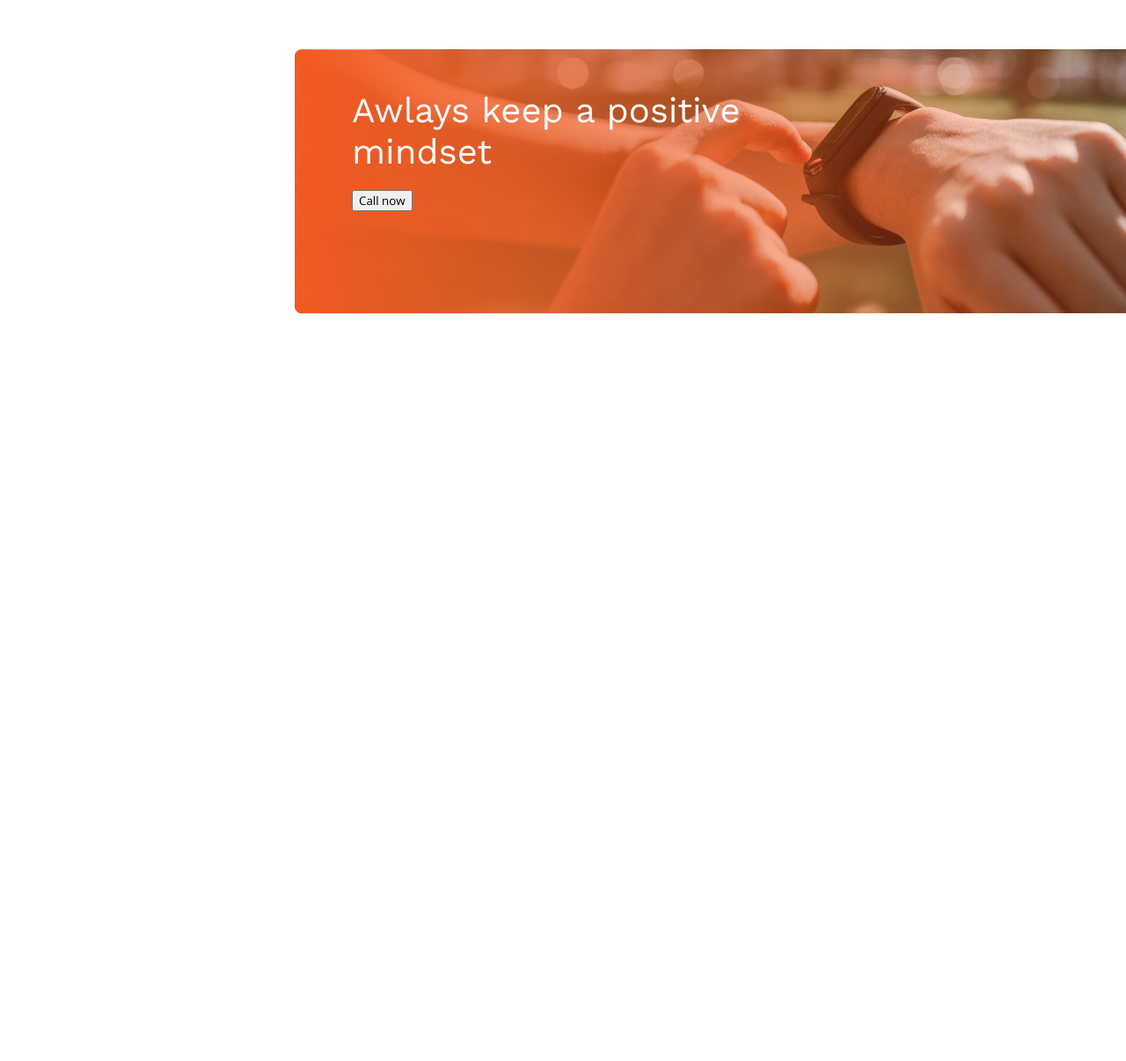
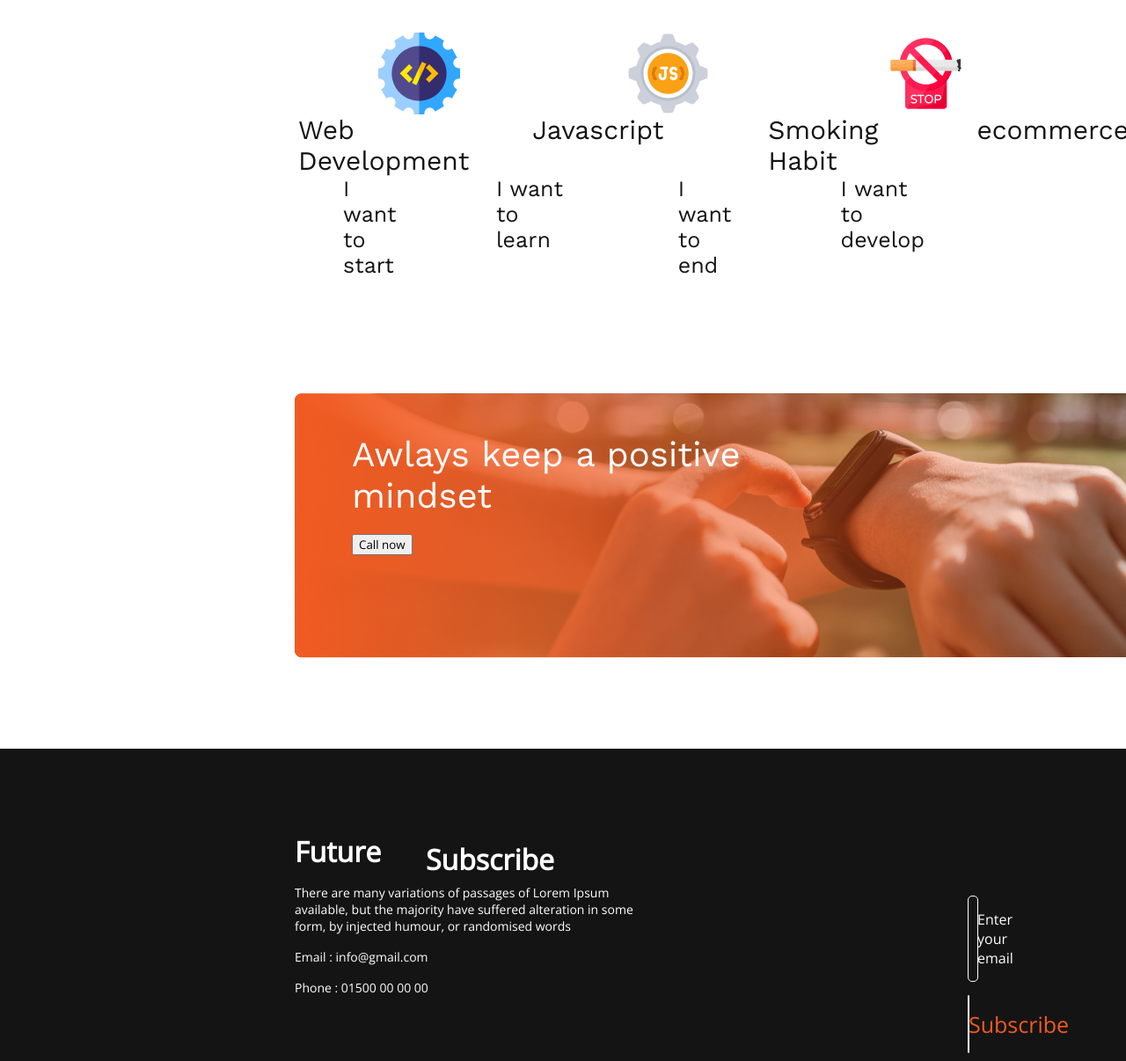
Before and after one commit to lantechbd/developer-portfolio3, a plain HTML site: page index.html in a window 1280 px wide. Shown: the part 2380-3586 px from the top of the page at 88% size. Before the commit the page ends 2742 px from the top, so only its background shows below. Drawn offline with nearby package versions, Linux system fonts and the light colour scheme.

Commit message:
just finished

```diff
--- a/index.html
+++ b/index.html
@@ -45,7 +45,11 @@
                     classical Latin literature from 45 BC, making it over <br>
                     2000 years old. Richard McClintock.
                 </p>
-
+                <p class="mark"> <img src="images/tik-mark.png" height="12px" alt=""> Contrary to popular belief, is not simply.</p>
+                <p class="mark"> <img src="images/tik-mark.png" height="12px" alt=""> Contrary to popular belief.</p>
+                <p class="mark"> <img src="images/tik-mark.png" height="12px" alt=""> Contrary to popular , is not simply.</p>
+                <p class="mark"> <img src="images/tik-mark.png" height="12px" alt=""> Contrary to popular belief, is not simply.</p>
+                <p class="mark"> <img src="images/tik-mark.png" height="12px" alt=""> Contrary to popular simply.</p>
             </div>
         </div>
         <div class="my-plans-section">
@@ -84,7 +88,27 @@
         </div>
     </main>
     <footer>
-
+        <div class="footer">
+            <div>
+                <h1>Future</h1>
+            </div>
+            <p class="text">There are many variations of passages of Lorem Ipsum <br>
+                available, but the majority have suffered alteration in some <br>
+                form, by injected humour, or randomised words</p>
+            <p class="email">Email : info@gmail.com</p>
+            <p class="phone">Phone : 01500 00 00 00</p>
+        </div>
+        <div class="subsc">
+            <h1>Subscribe</h1>
+            <p class="em">Enter your email</p>
+            <p class="sb">Subscribe</p>
+        </div>
+        <div class="social">
+            <img src="images/fb.png" alt="">
+            <img src="images/twitter.png" alt="">
+            <img src="images/youtube.png" alt="">
+        </div>
+        <div class="margin"></div>
     </footer>
 </body>
 
--- a/styles/style.css
+++ b/styles/style.css
@@ -69,6 +69,15 @@
     line-height: 26px;
     color: #444343;
 }
+.mark{
+    margin-top: 16px;
+    font-family: 'Work Sans';
+    font-style: normal;
+    font-weight: 400;
+    font-size: 16px;
+    line-height: 26px;
+    color: #444343;
+}
 
 .my-plans-section {
     margin-top: 130px;
@@ -77,9 +86,8 @@
 }
 
 .my-plan {
-    text-align: center;
-    font-weight: 700;
-    font-size: 40px;
+    padding-left: 560px;
+    font-size: 30px;
 }
 
 .icons {
@@ -204,3 +212,71 @@
     color: #F15B22;
     border-radius: 5px;
 }
+.footer{
+    background: #151414;
+    color: white;
+    margin-top: 220px;
+    padding-top: 95px;
+    padding-bottom: 100px;
+    padding-left: 335px;
+}
+
+.text{
+    font-size: 14px;
+    color: #FFFFFF;
+    margin-top: 16px;
+}
+.email{
+    font-size: 14px;
+    color: #FFFFFF;
+    margin-top: 16px;
+}
+.phone{
+    font-size: 14px;
+    color: #FFFFFF;
+    margin-top: 16px;
+}
+.subsc{
+    background: #151414;
+    color: #FFFFFF;
+    padding-right: 650px;
+    text-align: right;
+    margin-top: -277px;
+}
+
+.subsc p.em{
+    text-align: left;
+    color: #FFFFFF;
+    margin-top: 20px;
+    margin-right: -220px;
+    margin-left: 1100px;
+    border: 1px solid white;
+    padding-left: 10px;
+    padding-top: 15px;
+    padding-bottom: 15px;
+    border-radius: 5px;
+}
+.subsc p.sb{
+    text-align: center;
+    color: #F15B22;
+    margin-top: 15px;
+    margin-right: -50px;
+    margin-left: 1100px;
+    border: 1px solid white;
+    padding-top: 15px;
+    padding-bottom: 15px;
+    border-radius: 5px;
+    background-color: white;
+    font-size: 25px;
+}
+
+.social{
+    padding-left: 335px;
+    margin-top: 15px;
+}
+.margin{
+    background-color: #151414;
+    color: #F15B22;
+    padding-bottom: 100px;
+    margin: 0;
+}
```
Also changed, not shown: images/fb.png (added), images/tik-mark.png (added), images/twitter.png (added), images/youtube.png (added).
